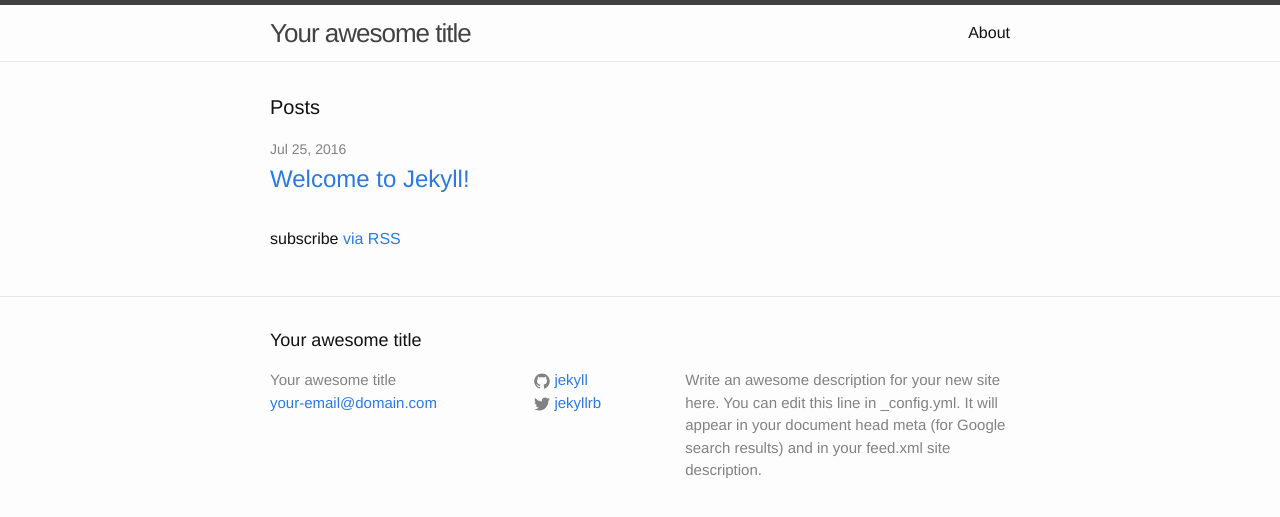
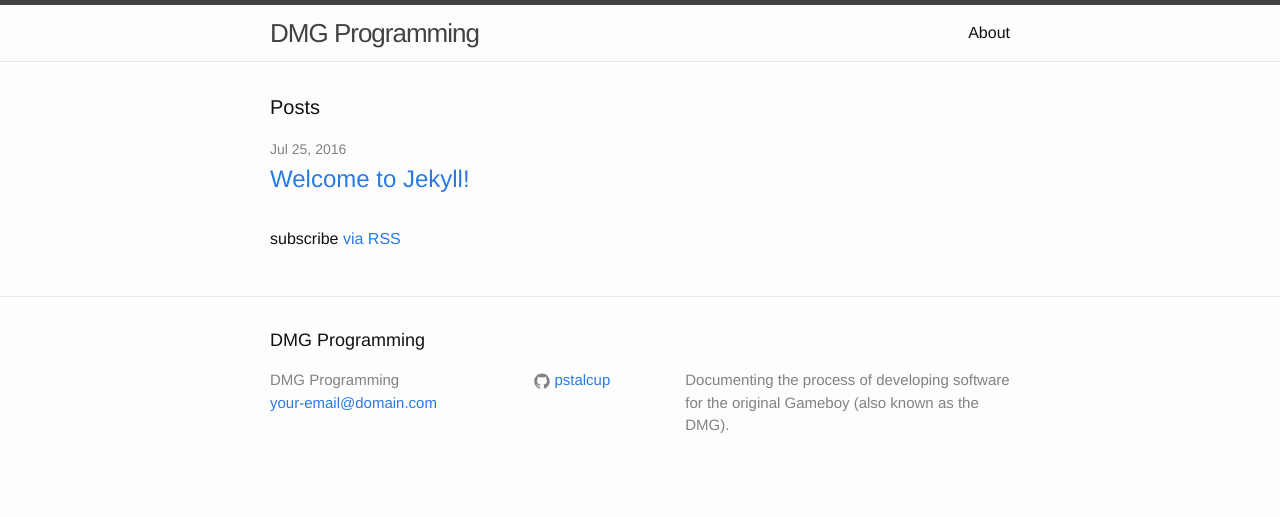
Before and after one commit to pstalcup/tech-blog, a Jekyll site: the page built from blog/index.html, in a window 1280 px wide. Shown: the top 517 px of the page. Built offline with Jekyll 4.4.1, drawn with Linux system fonts in a browser that asks for light colours.

Commit message:
Update config to match desired config

```diff
--- a/blog/_config.yml
+++ b/blog/_config.yml
@@ -6,16 +6,13 @@
 # 'jekyll serve'. If you change this file, please restart the server process.
 
 # Site settings
-title: Your awesome title
+title: DMG Programming
 email: your-email@domain.com
 description: > # this means to ignore newlines until "baseurl:"
-  Write an awesome description for your new site here. You can edit this
-  line in _config.yml. It will appear in your document head meta (for
-  Google search results) and in your feed.xml site description.
+ Documenting the process of developing software for the original Gameboy
+ (also known as the DMG).
 baseurl: "" # the subpath of your site, e.g. /blog
-url: "http://yourdomain.com" # the base hostname & protocol for your site
-twitter_username: jekyllrb
-github_username:  jekyll
+github_username:  pstalcup
 
 # Build settings
 markdown: kramdown
```
